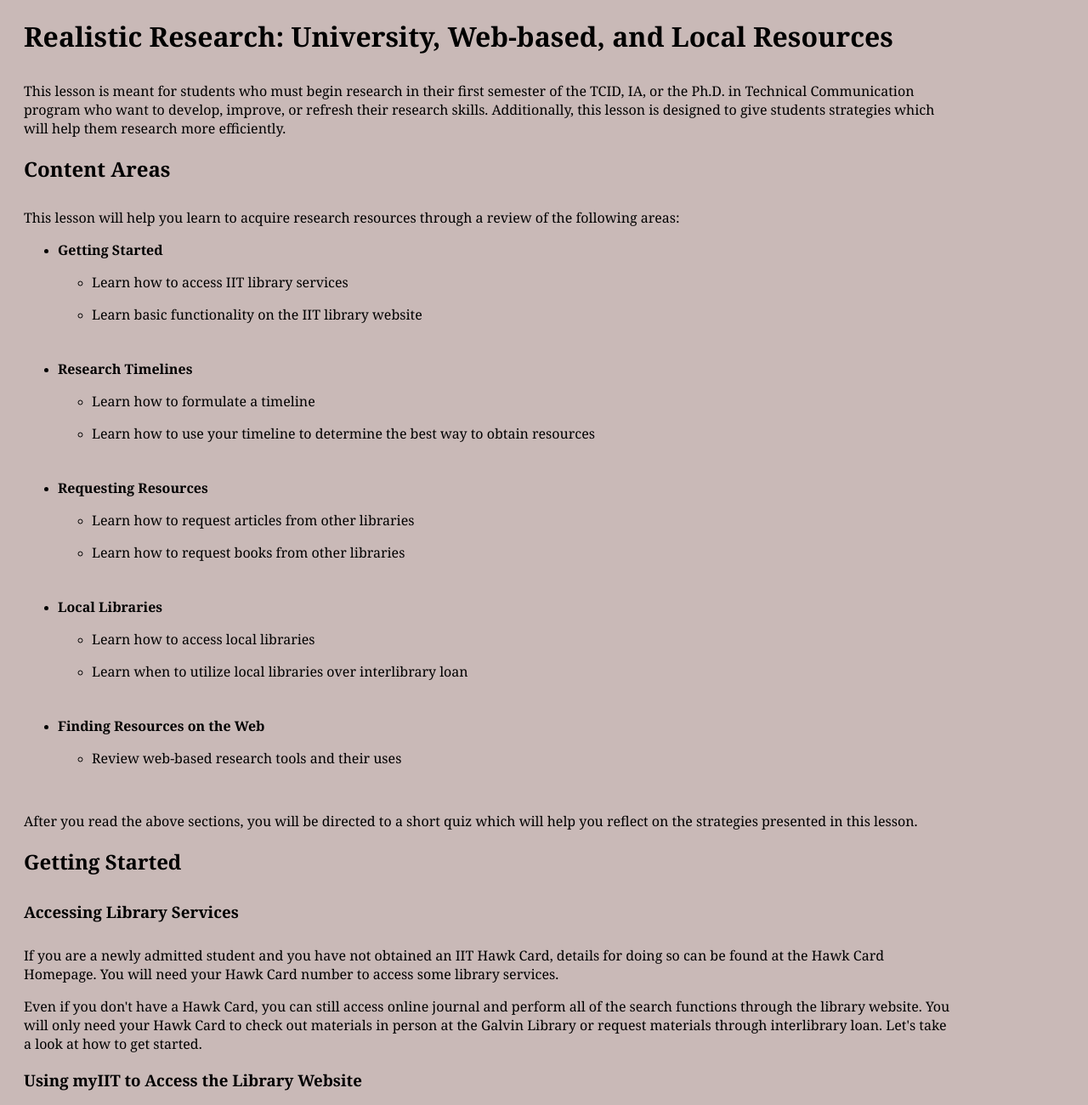
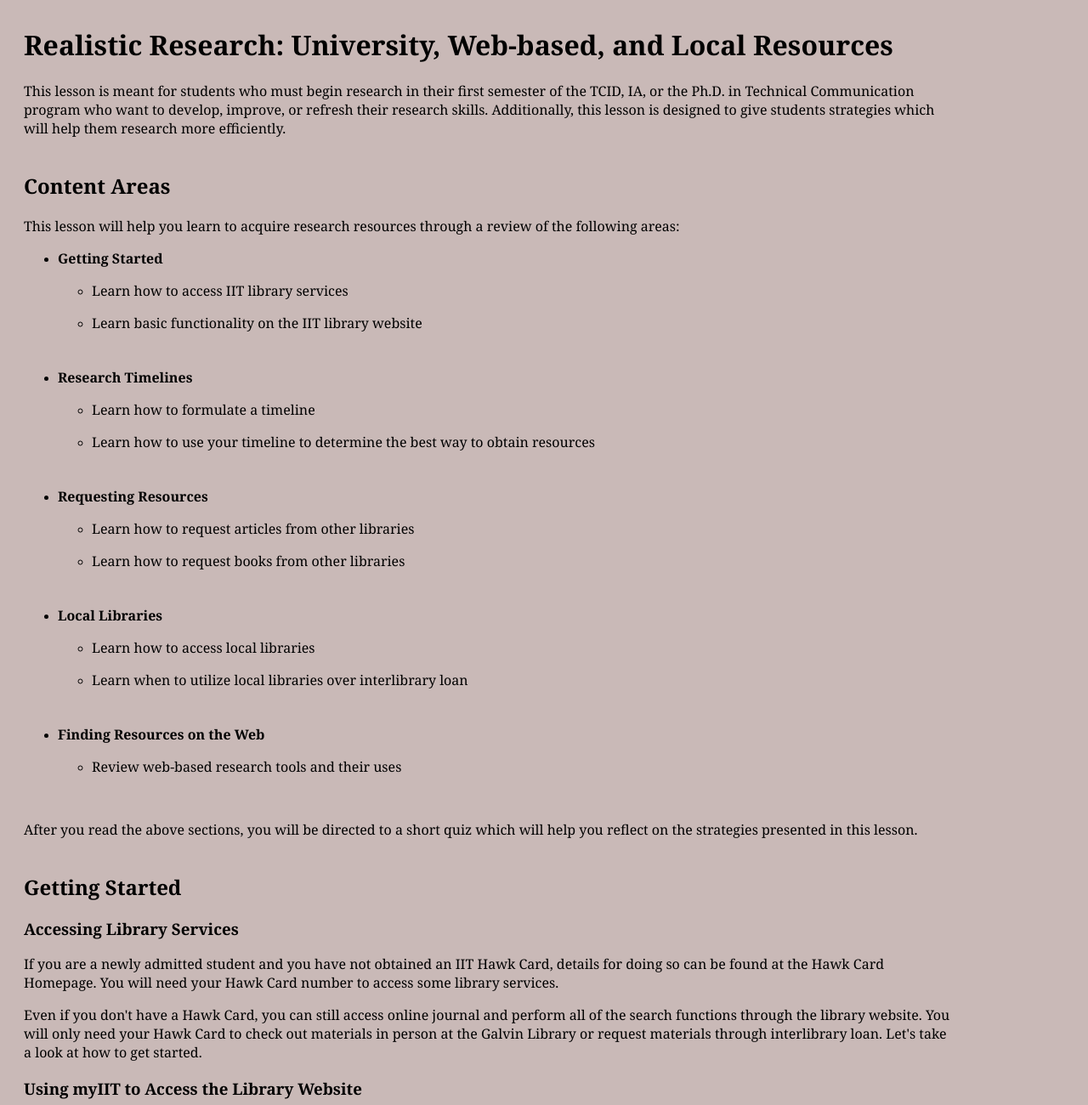
Before and after one commit to jacob-ang-t/Sustainable-Info-Structure-Project, a plain HTML site: page Project 1/lessons/research.html in a window 1280 px wide. Shown: the top 1300 px of the page at 85% size. Drawn offline with Linux system fonts and the light colour scheme.

Commit message:
Final tweaks to spacing

```diff
--- a/Project 1/css/screen.css
+++ b/Project 1/css/screen.css
@@ -7,19 +7,18 @@ background-color:#c9b9b7
 h1 {
 font-family: Georgia;
 size: 4em;
-padding-bottom: 10px;
+padding-top: 10px;
 }
 
 h2 {
 font-family: Georgia;
 size: 3em;
-padding-bottom: 10px;
+padding-top: 20px;
 }
 
 h3 {
 font-family: Georgia;
 size: 2em;
-padding-bottom: 10px;
 }
 
 p {
```
